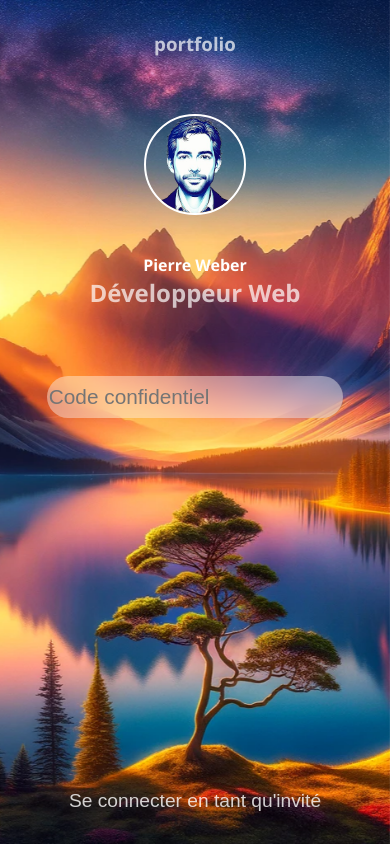
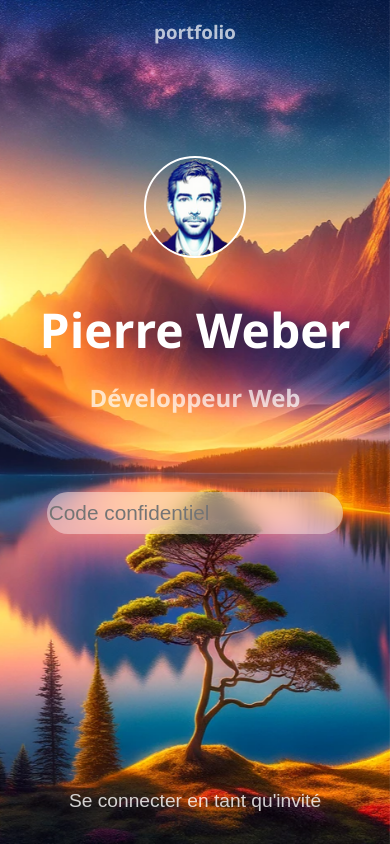
Before and after one commit to DiNeTe/PortfolioReact, a React (Vite) app: page / in a window 390 px wide. Built offline with nearby package versions, Linux system fonts and the light colour scheme; a web font is replaced by a local one.

Commit message:
style css modified

```diff
--- a/src/components/CurrentTime.tsx
+++ b/src/components/CurrentTime.tsx
@@ -1,17 +1,22 @@
-import { useEffect, useState } from 'react';
+import { useEffect, useState } from "react";
 
 interface CurrentTimeProps {
   className?: string;
 }
 
-const CurrentTime: React.FC<CurrentTimeProps> = ({className= ""}) => {
+const CurrentTime: React.FC<CurrentTimeProps> = ({ className = "" }) => {
   const [currentTime, setCurrentTime] = useState<string>(() =>
-    new Date().toLocaleTimeString([], { hour: '2-digit', minute: '2-digit' })
+    new Date().toLocaleTimeString([], { hour: "2-digit", minute: "2-digit" })
   );
 
   useEffect(() => {
     const update = () => {
-      setCurrentTime(new Date().toLocaleTimeString([], { hour: '2-digit', minute: '2-digit' }));
+      setCurrentTime(
+        new Date().toLocaleTimeString([], {
+          hour: "2-digit",
+          minute: "2-digit",
+        })
+      );
     };
     const intervalId = setInterval(update, 1000);
 
@@ -19,7 +24,7 @@ const CurrentTime: React.FC<CurrentTimeProps> = ({className= ""}) => {
   }, []);
 
   return (
-    <div className={`time${className}`}>
+    <div className={`time${className ? `-${className}` : ""}`}>
       {currentTime}
     </div>
   );
--- a/src/style/homePage.css
+++ b/src/style/homePage.css
@@ -49,15 +49,14 @@ div#about-avatar {
 }
 
 img#pp-about {
-  width: 200px;
   border-radius: 100%;
   position: absolute;
-  right: -153px;
-  top: 35px;
+  right: -37px;
+  top: 78px;
   border: 1px solid black;
   z-index: 2;
   box-shadow: rgb(59, 59, 59) 5px 7px 10px;
-  animation: randomMove 20s ease-in-out infinite;
+  animation: randomMove 45s ease-in-out infinite;
   background-color: rgba(232, 238, 248, 0.6);
   backdrop-filter: blur(1px);
 }
@@ -71,7 +70,8 @@ img#pp-about {
   flex-direction: column;
   align-items: center;
   text-decoration: none;
-  color: white;}
+  color: white;
+}
 
 #pdf-ico {
   width: 50px;
--- a/src/style/loginScreen.css
+++ b/src/style/loginScreen.css
@@ -13,38 +13,37 @@
 .loginScreenInsert {
   display: flex;
   flex-direction: column;
-  justify-content: start;
   align-items: center;
   width: 100%;
   height: 100%;
 }
 
 #portfolio {
-  margin-top: 3%;
+  top: 0;
+  position: absolute;
 }
 
 .pp {
   border-radius: 100%;
-  width: 100px;
-  margin: 2%;
   border: 2px solid white;
+  margin: 12% 0 1%;
 }
 
 .fullName {
   color: white;
-  font-size: 1rem;
+  font-size: 3rem;
   margin: 0;
 }
 
 #job {
-  margin: 0 0 2%;
+  margin-bottom: 2%;
 }
 
 .password {
   background: rgba(255, 255, 255, 0.4);
   backdrop-filter: blur(10px);
   font-size: 1.3rem;
-  margin-bottom: 2%;
+  margin-bottom: 1%;
   width: 15%;
   height: 40px;
   border: none;
--- a/src/style/media-phone.css
+++ b/src/style/media-phone.css
@@ -3,7 +3,7 @@
 
   a,
   button,
-  .cliquable {
+  .cliquable, :hover {
     -webkit-tap-highlight-color: rgba(0, 0, 0, 0);
     outline: none;
   }
@@ -22,19 +22,17 @@
 
   .loginScreenInsert {
     display: flex;
-    flex-direction: column;
-    justify-content: start;
-    align-items: center;
-    width: 100%;
-    height: 100%;
-    padding-top: 5%;
   }
+
+  #job {
+    margin: 5%;
+}
 
   .pp {
     border-radius: 100%;
     width: 25%;
     border: 2px solid white;
-    margin: 10%;
+    margin: 40% 0 10%;
   }
 
   .password {
@@ -94,6 +92,10 @@
     border-radius: 50px;
   }
 
+  #home-button:hover img::after img{
+    box-shadow: none;
+  }
+
   .icon-link {
     min-width: 40px;
   }
@@ -102,7 +104,7 @@
     content: none;
   }
 
-  .timedesktop {
+  .time-desktop {
     color: white;
     justify-content: center;
     display: flex;
--- a/src/style/skills-window.css
+++ b/src/style/skills-window.css
@@ -136,7 +136,6 @@ span.tag.skill-tag {
 
   #skills-container {
     background-image: url("/images/skills_small.webp");
-    margin-bottom: 50%;
   }
 
   .skill-header {
--- a/src/views/HomePage.tsx
+++ b/src/views/HomePage.tsx
@@ -26,6 +26,7 @@ const Home: React.FC = () => {
     updateSize,
     handleCloseAll,
   } = useWindowActions(initialState);
+
   const handleWindowClick = (windowId: WindowId) => {
     if (window.innerWidth <= 500) {
       // Ferme toutes les autres fenêtres en mode mobile
@@ -51,10 +52,16 @@ const Home: React.FC = () => {
       <Taskbar
         handleClick={handleTaskbarClick}
         bringToFront={bringToFront}
-        handleCloseAll={handleCloseAll}/>
+        handleCloseAll={handleCloseAll}
+      />
 
       <Draggable nodeRef={draggableRef}>
-        <div ref={draggableRef} onClick={handlePdfClick}>
+        <div
+          ref={draggableRef}
+          onClick={handlePdfClick}
+          onTouchStart={handlePdfClick}
+          className="pdf-icon"
+        >
           <IcoPdfCv />
         </div>
       </Draggable>
```
Also changed, not shown: public/pp/avatar.png.
